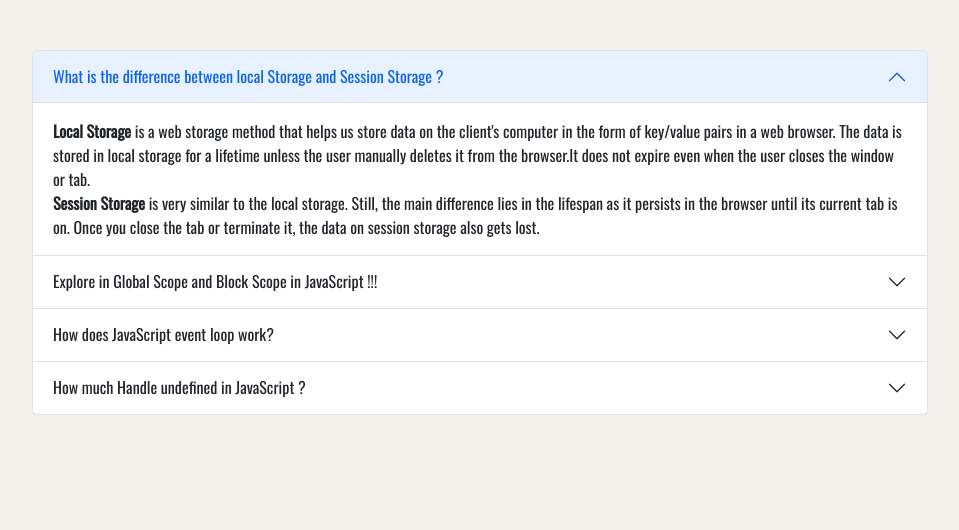
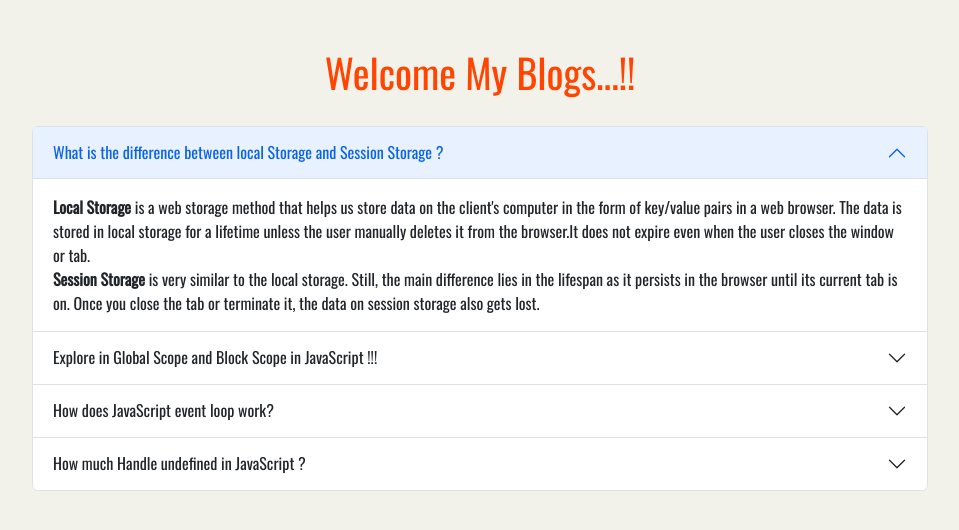
Before and after one commit to taslimahmed313/browser-debug, a plain HTML site: page blog.html in a window 1280 px wide. Shown: the whole page, without its empty margins (160-1119 px from the left). Drawn offline with nearby package versions, Linux system fonts and the light colour scheme.

Commit message:
Blog Page Style and Overview

```diff
--- a/blog.html
+++ b/blog.html
@@ -3,7 +3,7 @@
   <head>
     <meta charset="utf-8" />
     <meta name="viewport" content="width=device-width, initial-scale=1" />
-    <title>Bootstrap demo</title>
+    <title>Blog Page</title>
     <link
       href="https://cdn.jsdelivr.net/npm/bootstrap@5.2.1/dist/css/bootstrap.min.css"
       rel="stylesheet"
@@ -22,12 +22,17 @@
         font-family: "Oswald", sans-serif;
         background-color: rgb(242, 242, 234);
       }
+      .heading {
+        color: orangered;
+        font-weight: 500;
+      }
       .sizing {
-        margin: 50px 15% 0 15%;
+        margin: 30px 15% 0 15%;
       }
     </style>
   </head>
   <body>
+    <h1 class="text-center mt-5 heading">Welcome My Blogs...!!</h1>
     <div class="accordion sizing" id="accordionExample">
       <div class="accordion-item">
         <h2 class="accordion-header" id="headingOne">
```
